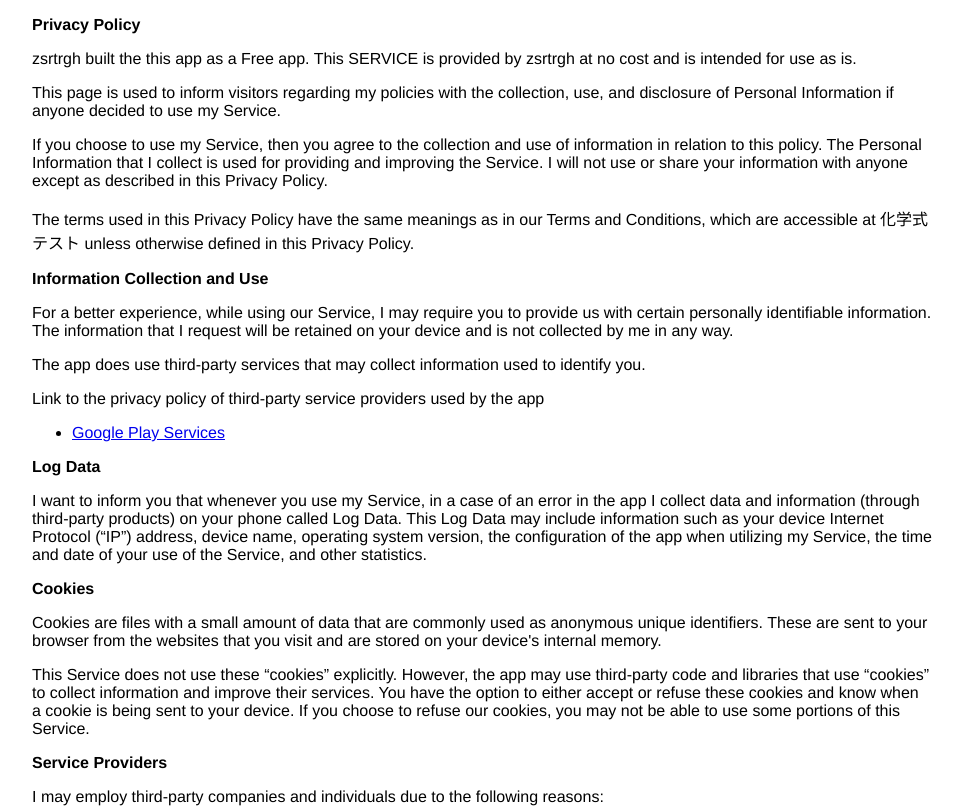
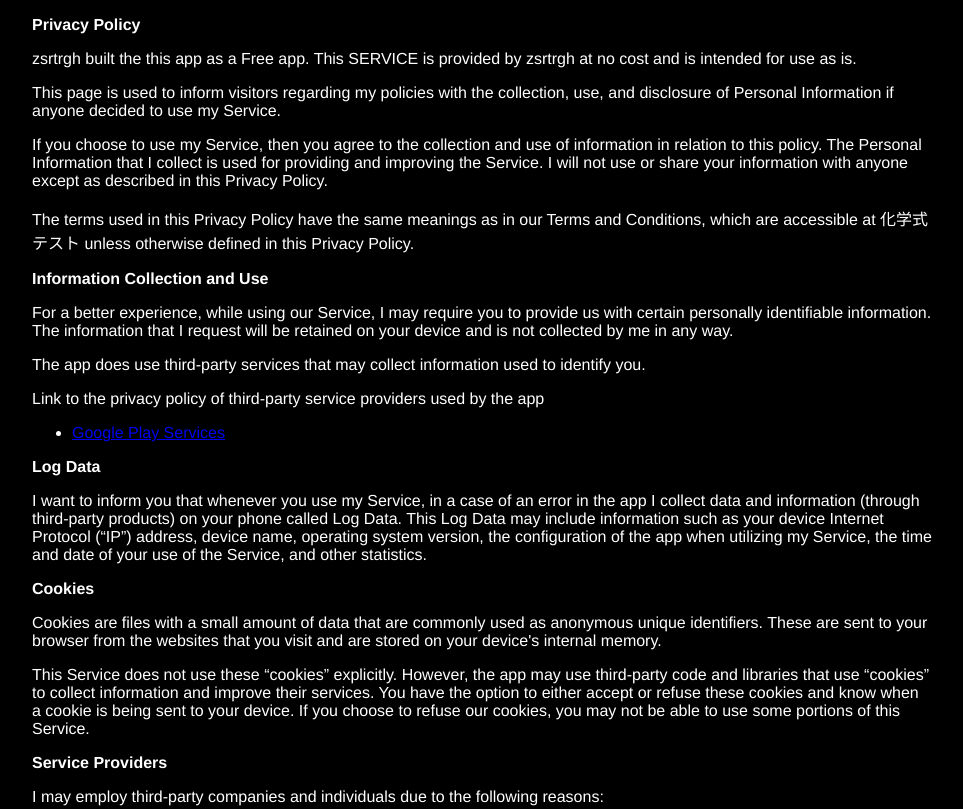
Before and after one commit to zsrtrgh/PrivacyPolicy, a plain HTML site: page index.html in a window 1280 px wide. Shown: the top 809 px of the page, without its empty margins (158-1121 px from the left). Drawn offline with Linux system fonts and the light colour scheme.

Commit message:
Update index.html

```diff
--- a/index.html
+++ b/index.html
@@ -6,7 +6,7 @@
       <title>Privacy Policy</title>
       <style> body { font-family: 'Helvetica Neue', Helvetica, Arial, sans-serif; padding:1em; } </style>
     </head>
-    <body style="margin: 0 auto; max-width: 900px;">
+    <body style="margin: 0 auto; max-width: 900px; color:white; background-color:black;">
     <strong>Privacy Policy</strong> <p>
                   zsrtrgh built the this app as
                   a Free app. This SERVICE is provided by
```
